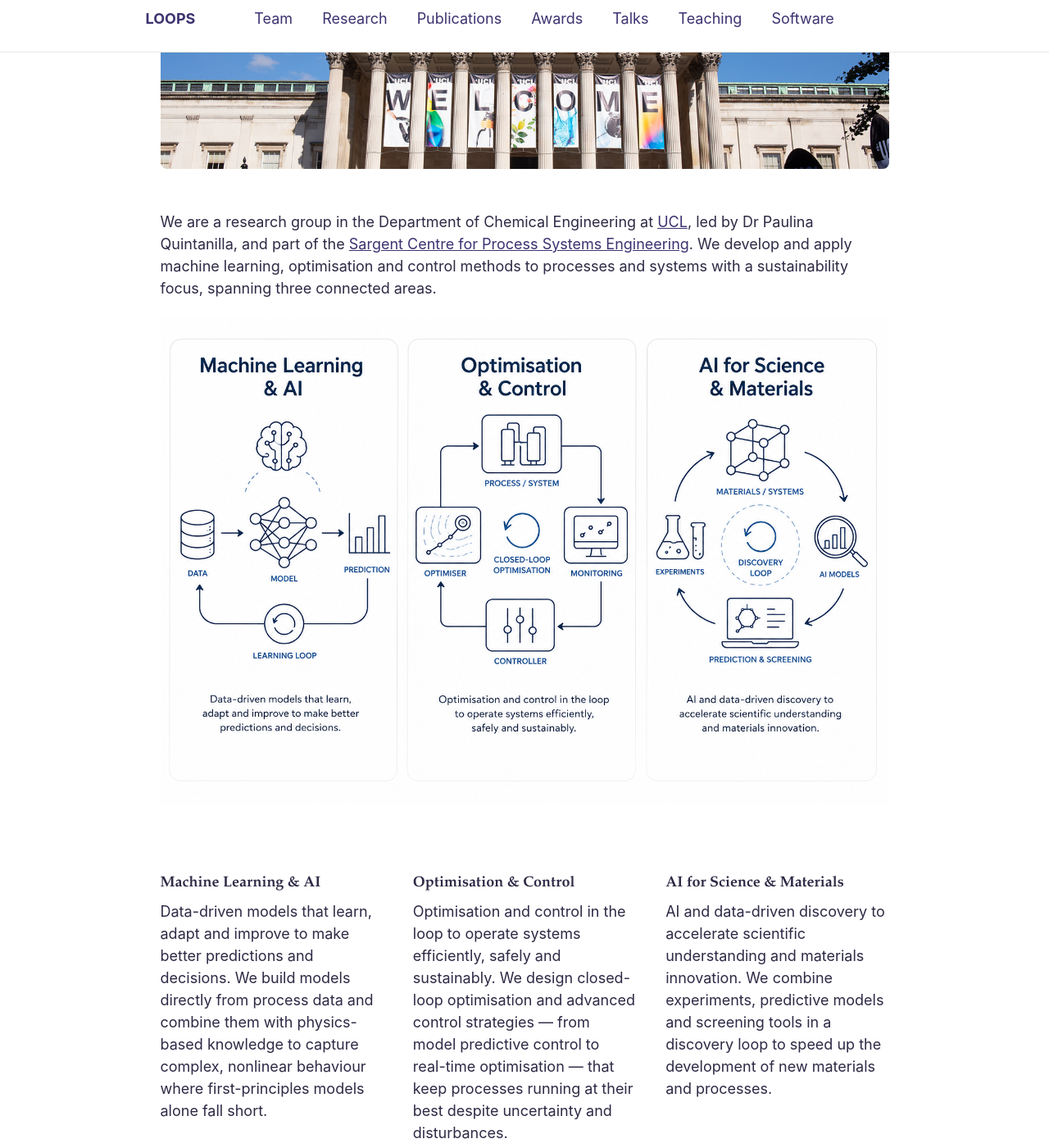
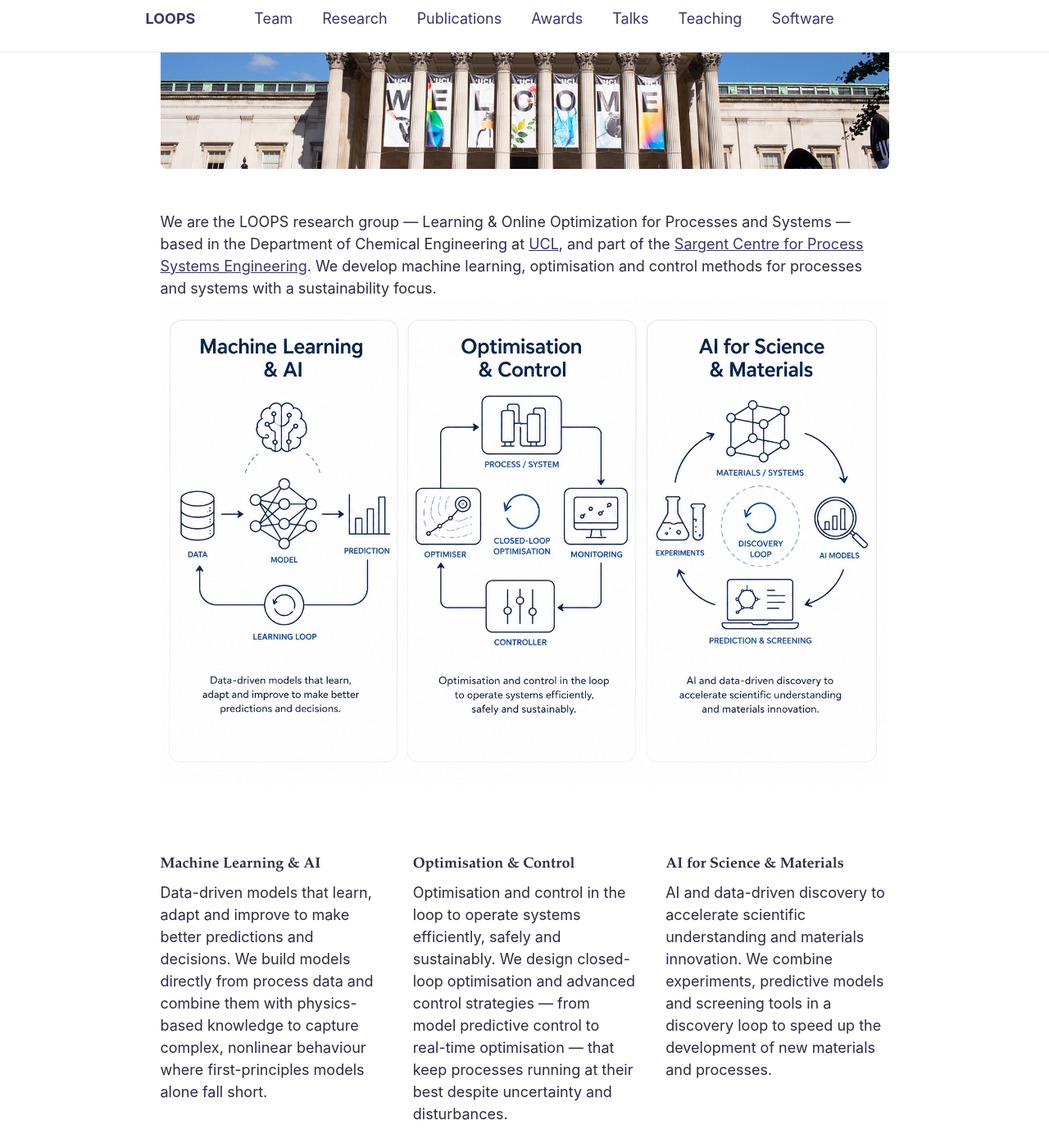
Before and after one commit to p-quintanilla/p-quintanilla.github.io, a Jekyll site: the page built from _pages/about.md, in a window 1280 px wide and 1400 px high, scrolled down 480 px. Shown: the whole window at 82% size. Built offline with Jekyll 4.4.1, drawn with Linux system fonts in a browser that asks for light colours; some of the changed text lies outside the part shown.

Commit message:
Revise about page content for LOOPS research group
Updated the description of the LOOPS research group and removed TODO comments.

```diff
--- a/_pages/about.md
+++ b/_pages/about.md
@@ -13,12 +13,10 @@ redirect_from:
 
 <p style="font-size:1.2em; color:#666; margin-top:0; text-align:center;"><strong>L</strong>earning &amp; <strong>O</strong>nline <strong>O</strong>ptimization for <strong>P</strong>rocesses and <strong>S</strong>ystems</p>
 
-<!-- TODO: replace with a UCL campus photo, e.g. images/ucl-building.jpg -->
 <img src="/images/ucl-building.jpg" alt="UCL" style="width:100%; max-height:380px; object-fit:cover; border-radius:8px; margin-bottom:1.5em;">
 
-<p>We are a research group in the Department of Chemical Engineering at <a href="https://www.ucl.ac.uk">UCL</a>, led by Dr Paulina Quintanilla, and part of the <a href="https://www.imperial.ac.uk/process-systems-engineering/">Sargent Centre for Process Systems Engineering</a>. We develop and apply machine learning, optimisation and control methods to processes and systems with a sustainability focus, spanning three connected areas.</p>
+<p>We are the LOOPS research group — Learning & Online Optimization for Processes and Systems — based in the Department of Chemical Engineering at <a href="https://www.ucl.ac.uk">UCL</a>, and part of the  <a href="https://www.imperial.ac.uk/process-systems-engineering/">Sargent Centre for Process Systems Engineering</a>. We develop machine learning, optimisation and control methods for processes and systems with a sustainability focus.
 
-<!-- TODO: replace with the final "Machine Learning & AI / Optimisation & Control / AI for Science & Materials" figure -->
 <img src="/images/research-areas-figure.png" alt="LOOPS research areas: Machine Learning & AI, Optimisation & Control, AI for Science & Materials" style="max-width:100%; margin-bottom:1.5em;">
 
 <div style="display:flex; flex-wrap:wrap; gap:2em; margin-bottom:1.5em;">
```
